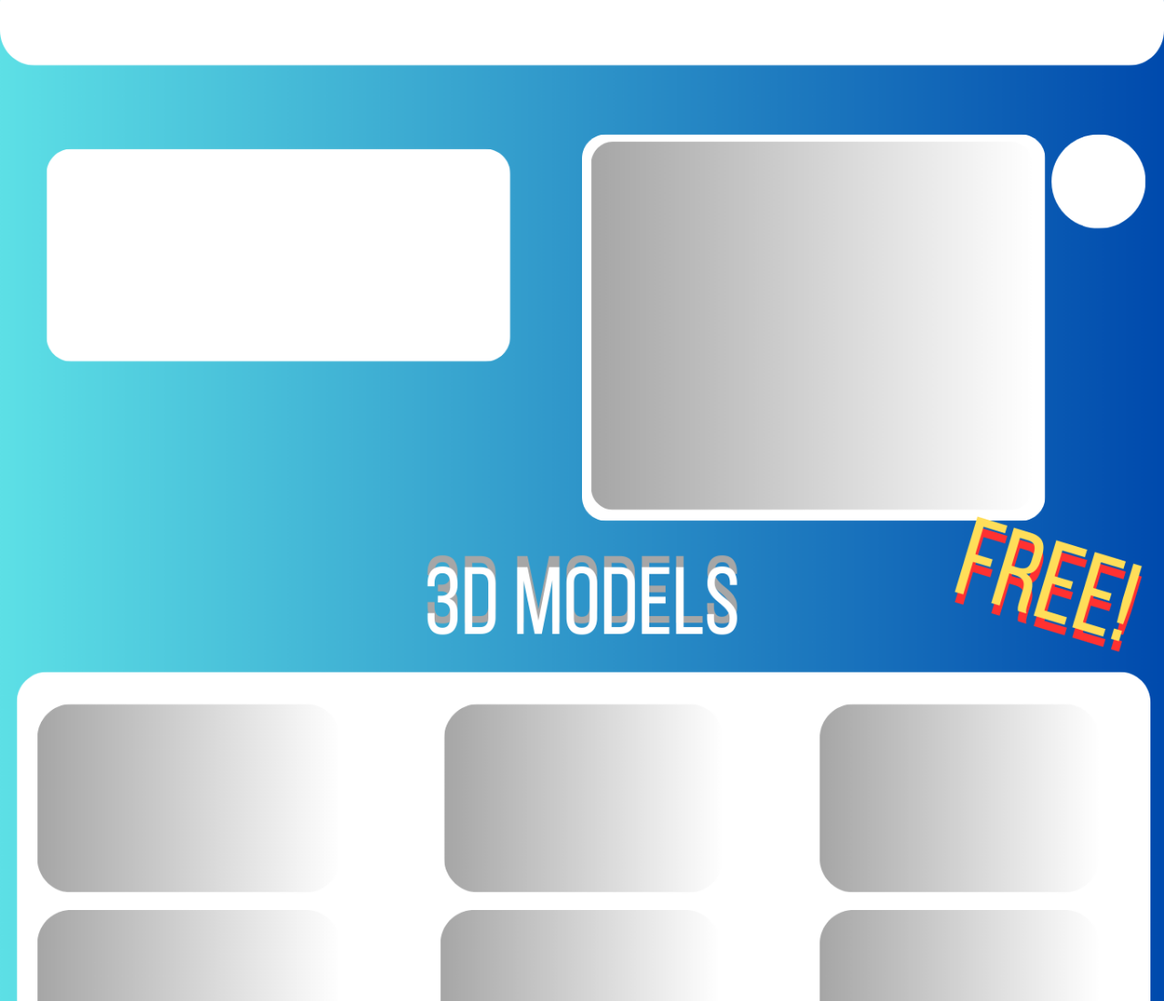
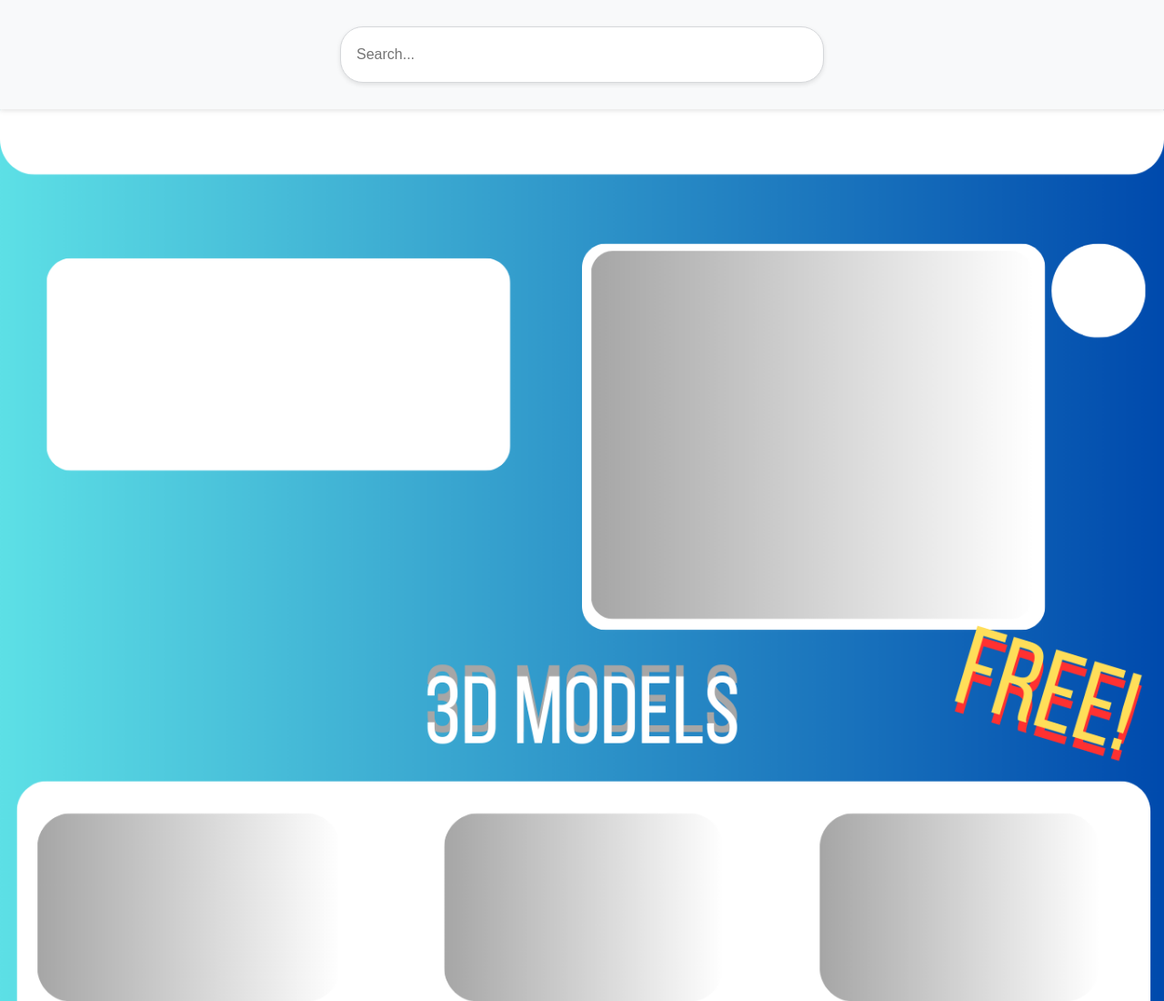
Before and after one commit to 3DmodelshopYunis/Test-Model-1, a plain HTML site: page index.html in a window 1280 px wide. Shown: the top 1100 px of the page at 91% size. Drawn offline with Linux system fonts and the light colour scheme.

Commit message:
Update index.html

```diff
--- a/index.html
+++ b/index.html
@@ -5,16 +5,53 @@
   <meta name="viewport" content="width=device-width, initial-scale=1.0">
   <title>Şəkillər Yuxarıdan Aşağıya</title>
   <style>
-    /* Saytın ümumi tərzi */
+    /* Ümumi stil */
     body {
       margin: 0;
       padding: 0;
       background-color: #f4f4f4; /* Fon rəngi */
       overflow-x: hidden; /* Yatay scroll-u deaktiv et */
+      font-family: Arial, sans-serif;
+    }
+
+    /* Navbar stil */
+    .navbar {
+      width: 100%; /* Tam eni əhatə et */
+      height: 120px; /* Hündürlük */
+      background-color: #f8f9fa; /* Ağ və xəfif boz ton */
+      display: flex;
+      justify-content: center; /* Mərkəzləşdir */
+      align-items: center; /* Şaquli mərkəzləşdir */
+      box-shadow: 0px 2px 5px rgba(0, 0, 0, 0.1); /* Yüngül kölgə effekti */
+      position: fixed; /* Sabit üst hissədə qalacaq */
+      top: 0;
+      z-index: 1000; /* Hər şeydən yuxarıda göstər */
+    }
+
+    .search-bar {
+      width: 50%; /* Genişlik */
+      max-width: 500px; /* Maksimum eni */
+      height: 50%; /* Hündürlük: navbar hündürlüyünün yarısı */
+      border: 1px solid #d6d8db; /* Yüngül sərhəd */
+      border-radius: 25px; /* Dairəvi künclər */
+      background-color: #ffffff; /* Ağ fon */
+      display: flex;
+      align-items: center; /* Şaquli mərkəzləşdir */
+      padding: 0 15px; /* Sol və sağ boşluq */
+      box-shadow: 0px 2px 5px rgba(0, 0, 0, 0.1); /* Yüngül kölgə */
+    }
+
+    .search-bar input {
+      width: 100%; /* Tam genişlik */
+      border: none; /* Çərçivəni sil */
+      outline: none; /* Fokus xəttini sil */
+      font-size: 16px; /* Mətn ölçüsü */
+      color: #333; /* Mətn rəngi */
     }
 
     /* Şəkillər konteyneri */
     .image-container {
+      margin-top: 120px; /* Navbar üçün boşluq */
       display: flex;
       flex-direction: column; /* Şəkilləri yuxarıdan aşağı düz */
       align-items: center; /* Şəkilləri ortala */
@@ -30,6 +67,14 @@
   </style>
 </head>
 <body>
+  <!-- Navbar -->
+  <div class="navbar">
+    <div class="search-bar">
+      <input type="text" placeholder="Search...">
+    </div>
+  </div>
+
+  <!-- Şəkillər -->
   <div class="image-container">
     <img src="1.png" alt="Image 1">
     <img src="2.png" alt="Image 2">
```
